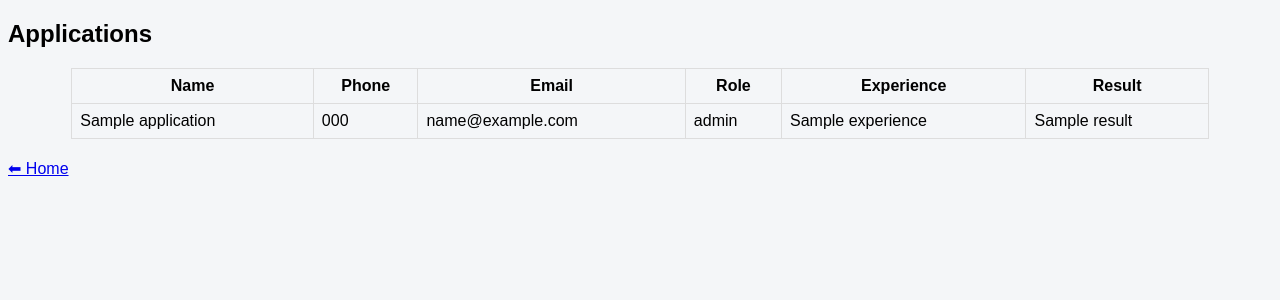
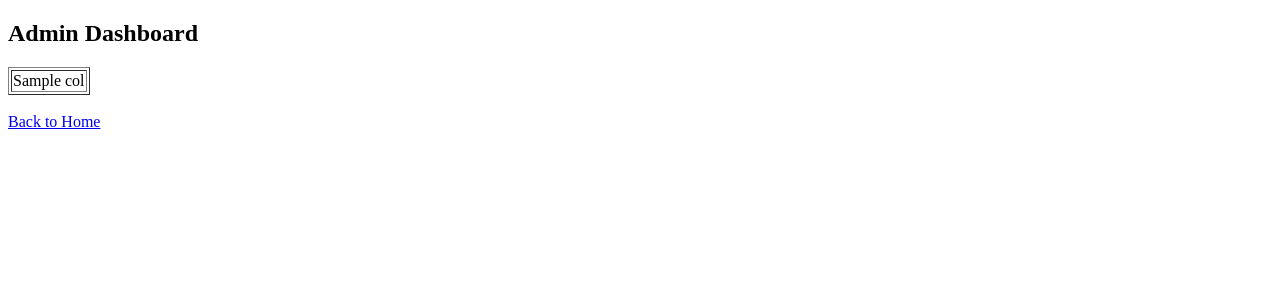
Before and after one commit to ovelvoro-stack/velvoro-job-ai, a Flask app: template templates/dashboard.html in a window 1280 px wide. Shown: the top 300 px of the page. Run offline with Flask 3, Linux system fonts and the light colour scheme; the template is opened without the code that fills it: most values are stand-ins (such as "Sample title", 1, 10 or a date in 2020).

Commit message:
Update dashboard.html

```diff
--- a/templates/dashboard.html
+++ b/templates/dashboard.html
@@ -1,29 +1,22 @@
 <!DOCTYPE html>
 <html>
 <head>
-  <title>Admin Dashboard</title>
-  <link rel="stylesheet" href="/static/style.css">
+    <title>Admin Dashboard</title>
 </head>
 <body>
-<h2>Applications</h2>
+<h2>Admin Dashboard</h2>
 
-<table>
-<tr>
-<th>Name</th><th>Phone</th><th>Email</th><th>Role</th><th>Experience</th><th>Result</th>
-</tr>
-
-{% for a in applications %}
-<tr>
-<td>{{a.name}}</td>
-<td>{{a.phone}}</td>
-<td>{{a.email}}</td>
-<td>{{a.job_role}}</td>
-<td>{{a.experience}}</td>
-<td>{{a.result}}</td>
-</tr>
-{% endfor %}
+<table border="1">
+    {% for row in rows %}
+    <tr>
+        {% for col in row %}
+        <td>{{ col }}</td>
+        {% endfor %}
+    </tr>
+    {% endfor %}
 </table>
 
-<a href="/">⬅ Home</a>
+<br>
+<a href="/">Back to Home</a>
 </body>
 </html>
```
